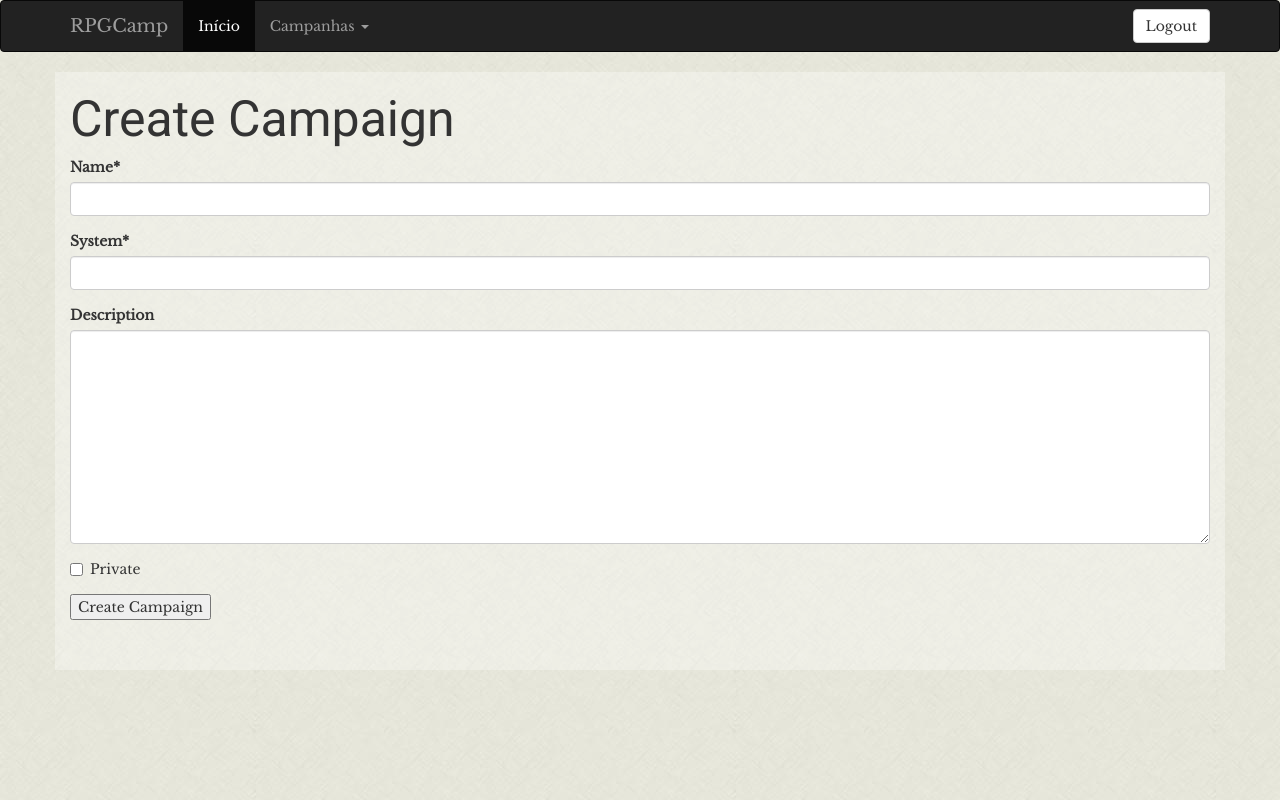
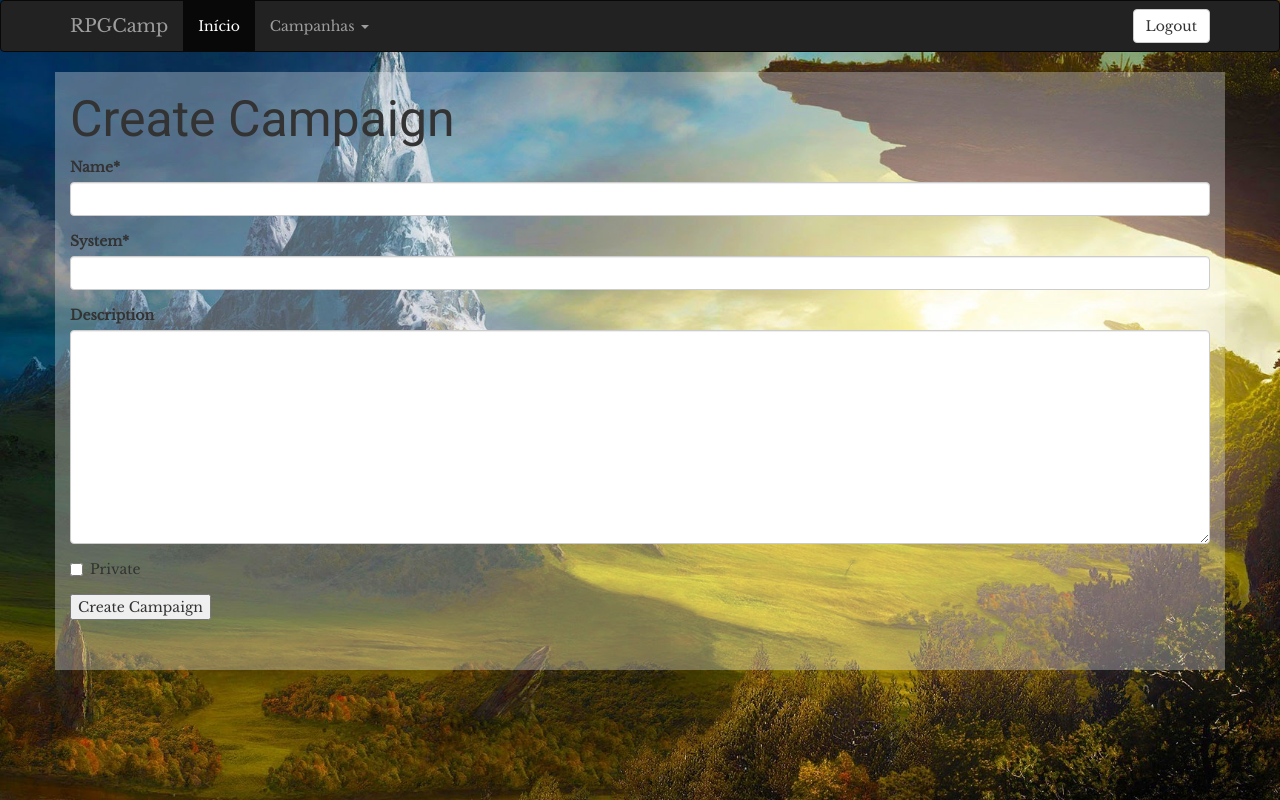
Before and after one commit to pedroleone/rpgcampaign, a Django app: a page that uses rpgcamp/templates/base.html in a window 1280 px wide. Run offline with Django 3.2, Linux system fonts and the light colour scheme; the visitor is signed in with stand-in values (Sample User, id 1); some libraries are stand-ins or nearby versions.

Commit message:
Page background

```diff
--- a/rpgcamp/templates/base.html
+++ b/rpgcamp/templates/base.html
@@ -71,6 +71,19 @@ h2,h3,h4,h5 {
     margin-left: 10px !important;
 }
 
+.page-background{
+  background-image: url({% static 'img/bg.jpg' %});
+  background-size: cover;
+  background-position: center;
+  background-repeat: no-repeat;
+  position: fixed;
+  top: 0;
+  left: 0;
+  right: 0;
+  bottom: 0;
+  z-index: -100;
+
+}
 
 </style>
 
@@ -129,7 +142,7 @@ h2,h3,h4,h5 {
       </div>
     </nav>
 
-
+<div class="page-background"></div>
     <div class="container opaque">
 
             {% block content %}
```
